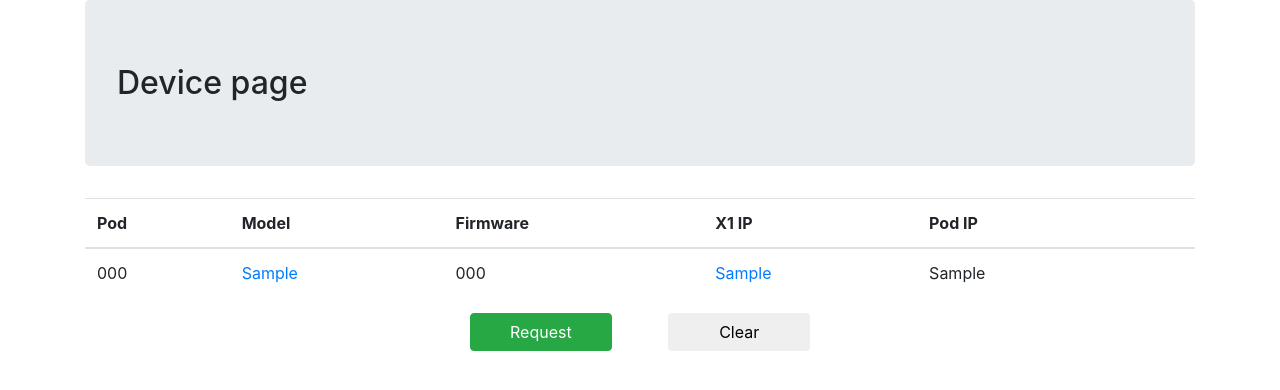
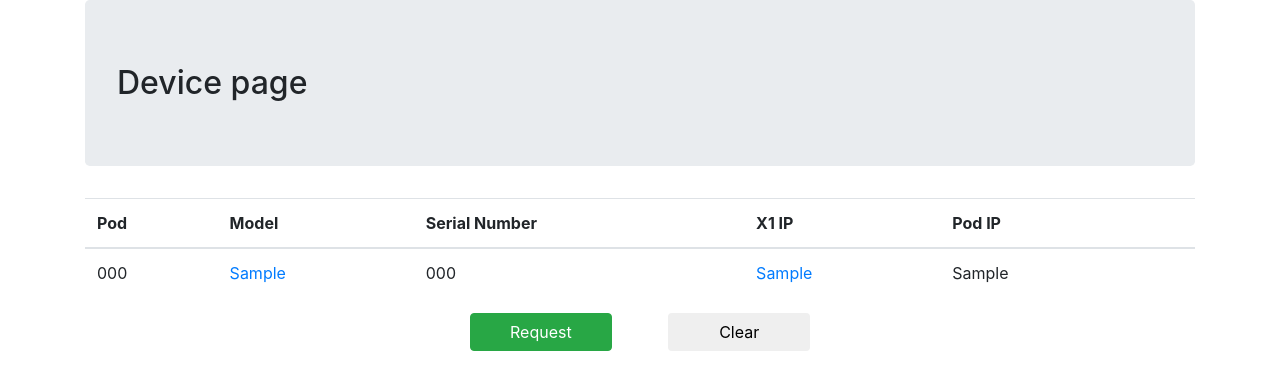
Before and after one commit to ayomikvn/lab_inventory, a Django app: template src/templates/podrequest/device_list.html in a window 1280 px wide. Shown: the part 56-446 px from the top of the page. Run offline with Django 3.2, Linux system fonts and the light colour scheme; the template is opened without the code that fills it: most values are stand-ins (such as "Sample title", 1, 10 or a date in 2020); some libraries are stand-ins or nearby versions.

Commit message:
Changed column table head from "Firmware" to "Serial Number"

```diff
--- a/src/templates/podrequest/device_list.html
+++ b/src/templates/podrequest/device_list.html
@@ -11,7 +11,7 @@
             <tr>
                 <th>Pod</th>
                 <th>Model</th>
-                <th>Firmware</th>
+                <th>Serial Number</th>
                 <th>X1 IP</th>
                 <th>Pod IP</th>
                 <th></th>
```
